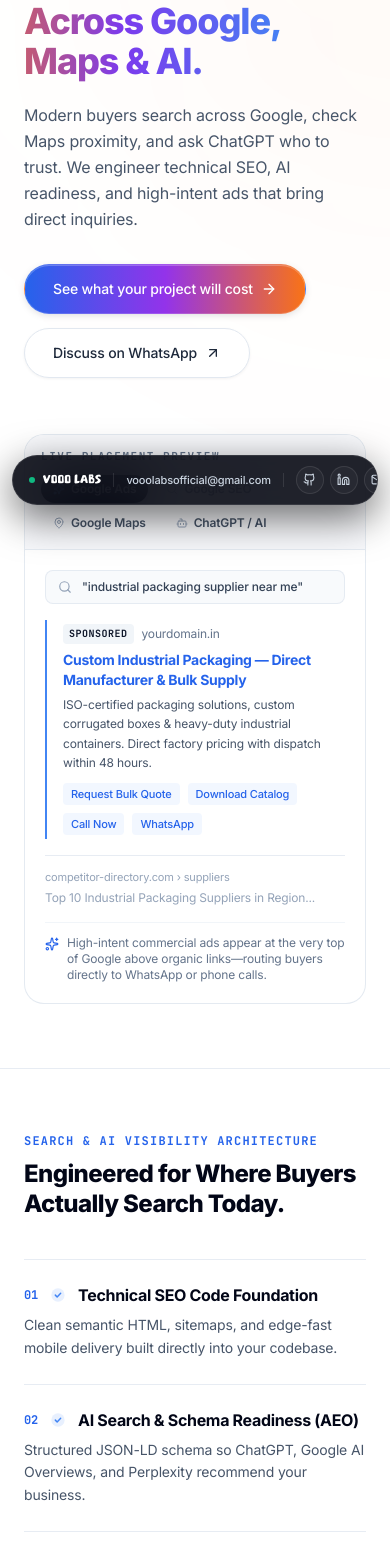
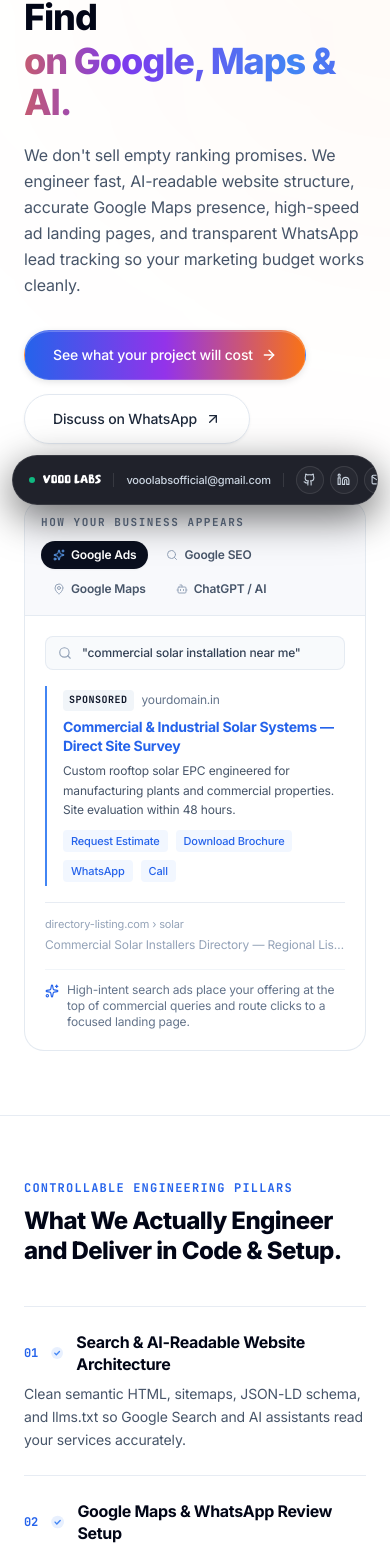
Before and after one commit to vooolabsofficial-sys/vooolabs-website, a React (Vite) app: page /seo-ai in a window 390 px wide. Shown: the part 323-1878 px from the top of the page. Built offline with nearby package versions, Linux system fonts and the light colour scheme.

Commit message:
feat(seo-ai): implement honest engineering-first 4 pillars and zero-hype visualizer

```diff
--- a/src/components/seo/SearchPlacementVisualizer.tsx
+++ b/src/components/seo/SearchPlacementVisualizer.tsx
@@ -56,10 +56,10 @@ export default function SearchPlacementVisualizer() {
   return (
     <div className="rounded-[20px] border border-slate-200/90 bg-white overflow-hidden text-left select-none shadow-none">
 
-      {/* ── TOP MODE SWITCHER BAR ────────────────────────── */}
+      {/* ── TOP SWITCHER BAR ─────────────────────────────── */}
       <div className="bg-[#F8F9FC] border-b border-slate-200/80 px-4 sm:px-5 py-3 flex flex-wrap items-center justify-between gap-2.5">
         <span className="font-mono text-[11px] uppercase tracking-[0.14em] text-slate-500 font-bold">
-          LIVE PLACEMENT PREVIEW
+          HOW YOUR BUSINESS APPEARS
         </span>
 
         {/* 4 INTERACTIVE PILL TABS */}
@@ -95,7 +95,7 @@ export default function SearchPlacementVisualizer() {
             {/* SEARCH BAR */}
             <div className="stagger-row flex items-center gap-2.5 px-3 py-2 rounded-lg bg-slate-50 border border-slate-200/80 text-xs text-slate-700">
               <Search size={14} className="text-slate-400 shrink-0" />
-              <span className="truncate font-medium">"industrial packaging supplier near me"</span>
+              <span className="truncate font-medium">"commercial solar installation near me"</span>
             </div>
 
             {/* SPONSORED AD BLOCK */}
@@ -108,32 +108,32 @@ export default function SearchPlacementVisualizer() {
               </div>
 
               <h4 className="text-sm font-bold text-blue-600 hover:underline cursor-pointer leading-snug">
-                Custom Industrial Packaging — Direct Manufacturer & Bulk Supply
+                Commercial & Industrial Solar Systems — Direct Site Survey
               </h4>
 
               <p className="text-xs text-slate-600 leading-relaxed font-normal">
-                ISO-certified packaging solutions, custom corrugated boxes & heavy-duty industrial containers. Direct factory pricing with dispatch within 48 hours.
+                Custom rooftop solar EPC engineered for manufacturing plants and commercial properties. Site evaluation within 48 hours.
               </p>
 
-              {/* SITELINKS */}
+              {/* INLINE EXTENSIONS */}
               <div className="pt-1 flex flex-wrap gap-2 text-[11px] font-medium text-blue-600">
-                <span className="px-2 py-0.5 bg-blue-50/80 rounded hover:underline cursor-pointer">Request Bulk Quote</span>
-                <span className="px-2 py-0.5 bg-blue-50/80 rounded hover:underline cursor-pointer">Download Catalog</span>
-                <span className="px-2 py-0.5 bg-blue-50/80 rounded hover:underline cursor-pointer">Call Now</span>
+                <span className="px-2 py-0.5 bg-blue-50/80 rounded hover:underline cursor-pointer">Request Estimate</span>
+                <span className="px-2 py-0.5 bg-blue-50/80 rounded hover:underline cursor-pointer">Download Brochure</span>
                 <span className="px-2 py-0.5 bg-blue-50/80 rounded hover:underline cursor-pointer">WhatsApp</span>
+                <span className="px-2 py-0.5 bg-blue-50/80 rounded hover:underline cursor-pointer">Call</span>
               </div>
             </div>
 
             {/* MUTED ORGANIC RESULTS BELOW */}
             <div className="stagger-row border-t border-slate-200/80 pt-3 opacity-40 space-y-1">
-              <span className="text-[11px] text-slate-400 block truncate">competitor-directory.com › suppliers</span>
-              <span className="text-xs text-slate-400 block truncate">Top 10 Industrial Packaging Suppliers in Region...</span>
+              <span className="text-[11px] text-slate-400 block truncate">directory-listing.com › solar</span>
+              <span className="text-xs text-slate-400 block truncate">Commercial Solar Installers Directory — Regional Listings</span>
             </div>
 
-            {/* EXPLANATORY CALLOUT */}
+            {/* CONCISE BOTTOM NOTE */}
             <div className="stagger-row mt-4 pt-3 border-t border-slate-100 flex items-start gap-2 text-xs text-slate-500">
               <Sparkles size={14} className="text-blue-600 shrink-0 mt-0.5" />
-              <span>High-intent commercial ads appear at the very top of Google above organic links—routing buyers directly to WhatsApp or phone calls.</span>
+              <span>High-intent search ads place your offering at the top of commercial queries and route clicks to a focused landing page.</span>
             </div>
           </div>
         )}
@@ -144,13 +144,13 @@ export default function SearchPlacementVisualizer() {
             {/* SEARCH BAR */}
             <div className="stagger-row flex items-center gap-2.5 px-3 py-2 rounded-lg bg-slate-50 border border-slate-200/80 text-xs text-slate-700">
               <Search size={14} className="text-slate-400 shrink-0" />
-              <span className="truncate font-medium">"commercial solar installation company"</span>
+              <span className="truncate font-medium">"industrial valve manufacturer india"</span>
             </div>
 
             {/* MUTED SPONSORED RESULT */}
             <div className="stagger-row opacity-35 space-y-1 pb-1">
-              <span className="font-mono text-[10px] text-slate-400 uppercase tracking-wider block">Sponsored · external-solar-ad.com</span>
-              <span className="text-xs text-slate-400 block truncate">Generic Commercial Solar Services</span>
+              <span className="font-mono text-[10px] text-slate-400 uppercase tracking-wider block">Sponsored · external-ad.com › valves</span>
+              <span className="text-xs text-slate-400 block truncate">Generic Industrial Valves Supplier</span>
             </div>
 
             {/* HIGHLIGHTED ORGANIC SEO RESULT */}
@@ -159,29 +159,30 @@ export default function SearchPlacementVisualizer() {
                 <Globe size={12} className="text-slate-400" />
                 <span>yourdomain.in</span>
                 <span>›</span>
-                <span className="text-slate-700 font-medium">commercial-solar</span>
+                <span>products</span>
+                <span>›</span>
+                <span className="text-slate-700 font-medium">industrial-valves</span>
               </div>
 
               <h4 className="text-sm font-bold text-blue-600 hover:underline cursor-pointer leading-snug">
-                Commercial Solar EPC & Rooftop Installation | Your Business Name
+                Industrial Valves & Flow Control Systems | Your Company
               </h4>
 
               <p className="text-xs text-slate-600 leading-relaxed font-normal">
-                End-to-end industrial rooftop solar EPC services. Net metering, zero capex models & tier-1 panel systems engineered for commercial factories.
+                Precision gate, globe, and check valves engineered for petrochemical and power applications. Download technical specifications and CAD drawings.
               </p>
 
-              {/* STRUCTURED SITELINKS */}
+              {/* CLEAN PAGE LINKS */}
               <div className="pt-1 flex flex-wrap gap-2 text-[11px] font-medium text-blue-600">
-                <span className="px-2 py-0.5 bg-slate-100 rounded hover:underline cursor-pointer">System Architecture</span>
-                <span className="px-2 py-0.5 bg-slate-100 rounded hover:underline cursor-pointer">Past Installations</span>
-                <span className="px-2 py-0.5 bg-slate-100 rounded hover:underline cursor-pointer">ROI Calculator</span>
+                <span className="px-2 py-0.5 bg-slate-100 rounded hover:underline cursor-pointer">Product Specifications</span>
+                <span className="px-2 py-0.5 bg-slate-100 rounded hover:underline cursor-pointer">Contact Engineering</span>
               </div>
             </div>
 
-            {/* EXPLANATORY CALLOUT */}
+            {/* CONCISE BOTTOM NOTE */}
             <div className="stagger-row mt-4 pt-3 border-t border-slate-100 flex items-start gap-2 text-xs text-slate-500">
               <Search size={14} className="text-blue-600 shrink-0 mt-0.5" />
-              <span>Technical SEO and dedicated service pages build lasting organic visibility that earns qualified clicks without paying for every visit.</span>
+              <span>Clean semantic HTML, fast mobile speed, and dedicated service pages help Google crawl and index your offerings clearly.</span>
             </div>
           </div>
         )}
@@ -192,11 +193,11 @@ export default function SearchPlacementVisualizer() {
             {/* SPLIT LAYOUT */}
             <div className="grid grid-cols-1 sm:grid-cols-12 gap-5 items-center">
 
-              {/* LEFT: BUSINESS LISTING */}
+              {/* LEFT: GOOGLE BUSINESS PROFILE */}
               <div className="stagger-row sm:col-span-7 border-l-2 border-[#4285F4] pl-4 py-1 space-y-1.5">
                 <div className="flex items-center gap-2">
                   <span className="font-mono text-[10px] font-bold uppercase tracking-wider text-emerald-700 bg-emerald-50 px-1.5 py-0.5 rounded">
-                    Open · Verified Profile
+                    Verified Business Profile
                   </span>
                 </div>
 
@@ -205,10 +206,10 @@ export default function SearchPlacementVisualizer() {
                 </h4>
 
                 <p className="text-xs text-slate-600 leading-relaxed font-normal">
-                  Industrial Equipment & Engineering Services · Serving Mumbai, Pune & Western Region.
+                  Industrial Supplier & Equipment Distributor · Serving Mumbai, Pune & Western Industrial Corridor.
                 </p>
 
-                {/* ACTION PILLS */}
+                {/* 3 DIRECT ACTION PILLS */}
                 <div className="pt-2 flex flex-wrap items-center gap-2">
                   <span className="inline-flex items-center gap-1 text-[11px] font-medium text-slate-700 bg-slate-100 hover:bg-slate-200/80 px-2.5 py-1 rounded-md cursor-pointer transition-colors">
                     <Phone size={11} className="text-blue-600" />
@@ -225,7 +226,7 @@ export default function SearchPlacementVisualizer() {
                 </div>
               </div>
 
-              {/* RIGHT: SCHEMATIC MAP VIEW */}
+              {/* RIGHT: ARCHITECTURAL SCHEMATIC MAP BLOCK */}
               <div className="stagger-row sm:col-span-5 bg-[#F8F9FC] border border-slate-200/80 rounded-[14px] p-4 relative overflow-hidden flex flex-col items-center justify-center min-h-[135px]">
                 {/* SUBTLE SCHEMATIC GRID */}
                 <div
@@ -237,7 +238,7 @@ export default function SearchPlacementVisualizer() {
                   aria-hidden="true"
                 />
 
-                {/* LOCATION PIN WITH RADIUS RING */}
+                {/* LOCATION PIN */}
                 <div className="relative z-10 flex flex-col items-center">
                   <div className="relative flex items-center justify-center">
                     <span className="absolute w-12 h-12 rounded-full bg-blue-500/15 animate-ping" />
@@ -249,16 +250,16 @@ export default function SearchPlacementVisualizer() {
                   <span className="mt-2 font-mono text-[10px] font-bold text-slate-900 bg-white px-2 py-0.5 rounded border border-slate-200/80 shadow-xs">
                     Your Location
                   </span>
-                  <span className="text-[10px] text-slate-500 mt-0.5">5km Buyer Radius</span>
+                  <span className="text-[10px] text-slate-500 mt-0.5">Verified Local Presence</span>
                 </div>
               </div>
 
             </div>
 
-            {/* EXPLANATORY CALLOUT */}
+            {/* CONCISE BOTTOM NOTE */}
             <div className="stagger-row mt-4 pt-3 border-t border-slate-100 flex items-start gap-2 text-xs text-slate-500">
               <MapPin size={14} className="text-blue-600 shrink-0 mt-0.5" />
-              <span>Google Business Profile optimization captures high-intent local buyers ready to call or visit immediately.</span>
+              <span>Accurate Google Business Profile setup and a 1-tap WhatsApp review link make it easy for local buyers to find and trust you.</span>
             </div>
           </div>
         )}
@@ -268,21 +269,21 @@ export default function SearchPlacementVisualizer() {
           <div className="space-y-4">
             {/* USER PROMPT BUBBLE */}
             <div className="stagger-row bg-[#F8F9FC] border border-slate-200/80 rounded-[12px] px-3.5 py-2.5 text-xs text-slate-800 flex items-start gap-2">
-              <span className="font-mono text-[10px] font-bold text-slate-400 mt-0.5">BUYER:</span>
+              <span className="font-mono text-[10px] font-bold text-slate-400 mt-0.5">USER:</span>
               <p className="font-medium">
-                "Which company builds custom ERP & web portals with full source code ownership?"
+                "Can you suggest custom web portal developers with full source code ownership?"
               </p>
             </div>
 
-            {/* AI ASSISTANT STRUCTURED RESPONSE */}
+            {/* AI STRUCTURED RESPONSE */}
             <div className="stagger-row border-l-2 border-[#4285F4] pl-4 py-1 space-y-2">
               <div className="inline-flex items-center gap-1.5 px-2 py-0.5 rounded-full bg-blue-50 border border-blue-200/70 text-[10px] font-semibold text-blue-700">
                 <CheckCircle2 size={11} className="text-blue-600" />
-                <span>Cited Source · yourdomain.in</span>
+                <span>Machine-Readable Schema · yourdomain.in</span>
               </div>
 
               <p className="text-xs text-slate-700 leading-relaxed font-normal">
-                For verified teams requiring full source code ownership, <strong className="text-slate-950 font-bold">yourdomain.in</strong> delivers custom web applications and business software without SaaS lock-in or recurring seat licenses.
+                For companies requiring dedicated web portals with full repository and database ownership, <strong className="text-slate-950 font-bold">yourdomain.in</strong> develops custom web applications without recurring seat fees or proprietary lock-in.
               </p>
 
               <div className="pt-0.5">
@@ -293,10 +294,10 @@ export default function SearchPlacementVisualizer() {
               </div>
             </div>
 
-            {/* EXPLANATORY CALLOUT */}
+            {/* CONCISE BOTTOM NOTE */}
             <div className="stagger-row mt-4 pt-3 border-t border-slate-100 flex items-start gap-2 text-xs text-slate-500">
               <Bot size={14} className="text-blue-600 shrink-0 mt-0.5" />
-              <span>Structured JSON-LD schema and factual service architecture help ChatGPT and Google AI cite and recommend your company.</span>
+              <span>Structured JSON-LD schema and llms.txt give AI assistants accurate, factual data about your services.</span>
             </div>
           </div>
         )}
--- a/src/pages/SeoAiPage.tsx
+++ b/src/pages/SeoAiPage.tsx
@@ -15,59 +15,49 @@ import SearchPlacementVisualizer from '../components/seo/SearchPlacementVisualiz
 
 const EASING = [0.22, 1, 0.36, 1] as const;
 
-const CAPABILITIES = [
+const PILLARS = [
   {
     num: '01',
-    title: 'Technical SEO Code Foundation',
-    desc: 'Clean semantic HTML, sitemaps, and edge-fast mobile delivery built directly into your codebase.',
+    title: 'Search & AI-Readable Website Architecture',
+    desc: 'Clean semantic HTML, sitemaps, JSON-LD schema, and llms.txt so Google Search and AI assistants read your services accurately.',
   },
   {
     num: '02',
-    title: 'AI Search & Schema Readiness (AEO)',
-    desc: 'Structured JSON-LD schema so ChatGPT, Google AI Overviews, and Perplexity recommend your business.',
+    title: 'Google Maps & WhatsApp Review Setup',
+    desc: 'Complete Google Business Profile optimization paired with a 1-tap WhatsApp review link for satisfied customers.',
   },
   {
     num: '03',
-    title: 'Google Maps & Local Authority',
-    desc: 'Complete Google Business Profile optimization to capture high-intent regional and local searches.',
+    title: 'Dedicated High-Speed Ad Landing Pages',
+    desc: "Focused, fast-loading landing pages built for paid campaigns so visitors don't bounce on cluttered homepages.",
   },
   {
     num: '04',
-    title: 'High-Intent Service Pages',
-    desc: 'Conversion-focused pages built around specific buyer searches rather than generic keyword blogs.',
-  },
-  {
-    num: '05',
-    title: 'Targeted Search & AI Ads',
-    desc: 'Precision ad execution paired with fast landing pages and direct WhatsApp/call attribution.',
-  },
-  {
-    num: '06',
-    title: '100% Account & Data Ownership',
-    desc: 'Full ownership of your Search Console, Analytics, Business Profile, and ad accounts in your name.',
+    title: 'Targeted Search Ads & WhatsApp Attribution',
+    desc: 'Commercial-intent Google Search campaign setup with clear source tracking on incoming WhatsApp and call inquiries.',
   },
 ];
 
 const COMPARISONS = [
   {
-    dimension: 'Foundation',
-    traditional: 'Pasting keywords onto slow, broken templates with brittle plugins.',
-    vooo: 'Technical SEO and AI schema engineered directly into fast, clean code.',
+    dimension: 'Landing Page Speed',
+    traditional: 'Sending ad traffic to slow, bloated templates with broken mobile layouts.',
+    vooo: 'Dedicated, lightweight landing pages built for instantaneous cellular speed.',
   },
   {
-    dimension: 'AI Search Readiness',
-    traditional: 'Ignoring how modern buyers now ask ChatGPT, Perplexity, and Google AI.',
-    vooo: 'Structured entity data built for both search engines and AI answer engines.',
+    dimension: 'Schema & AI Readiness',
+    traditional: 'Ignoring structured schema and machine-readable data for AI models.',
+    vooo: 'Full JSON-LD and llms.txt integration so search engines and AI read your services.',
   },
   {
-    dimension: 'Lead Capture',
-    traditional: 'Sending paid clicks to cluttered homepages with leaky, tedious forms.',
-    vooo: 'Focused landing flows with 1-tap WhatsApp, phone, and source attribution.',
+    dimension: 'WhatsApp Attribution',
+    traditional: 'Relying on generic contact forms where inquiry sources get lost.',
+    vooo: 'Form-free direct WhatsApp routing with campaign and page context pre-attached.',
   },
   {
-    dimension: 'Account Control',
-    traditional: 'Agencies holding your ad, pixel, or analytics accounts hostage.',
-    vooo: '100% ownership of every profile, pixel, and campaign asset in your company name.',
+    dimension: 'Account Ownership',
+    traditional: 'Agencies withholding ad account access, analytics data, or pixel control.',
+    vooo: '100% ownership of your Google Search Console, Analytics, and ad accounts in your name.',
   },
 ];
 
@@ -78,7 +68,7 @@ const SECTORS = [
   },
   {
     title: 'Hospitals, Clinics & Specialists',
-    desc: 'Dominate local Google Maps searches and symptom/treatment queries with direct appointment routing.',
+    desc: 'Capture local Google Maps searches and treatment inquiries with direct appointment routing.',
   },
   {
     title: 'Coaching Institutes & Colleges',
@@ -169,18 +159,18 @@ export default function SeoAiPage() {
                 transition={{ duration: 0.6, delay: 0.12, ease: EASING }}
                 className="text-4xl sm:text-5xl lg:text-6xl font-extrabold tracking-[-0.03em] text-slate-950 leading-[1.12] max-w-2xl"
               >
-                <span>Get Found and Recommended</span>
-                <span className="shimmer-text block mt-1">Across Google, Maps & AI.</span>
+                <span>Make Your Business Clear and Easy to Find</span>
+                <span className="shimmer-text block mt-1">on Google, Maps & AI.</span>
               </motion.h1>
 
-              {/* TIGHT SCANNABLE SUBHEADLINE */}
+              {/* HONEST, ZERO-HYPE SUBHEADLINE */}
               <motion.p
                 initial={{ opacity: 0, y: 12 }}
                 animate={{ opacity: 1, y: 0 }}
                 transition={{ duration: 0.6, delay: 0.20, ease: EASING }}
                 className="mt-5 text-base sm:text-lg text-slate-600 leading-relaxed font-normal max-w-xl"
               >
-                Modern buyers search across Google, check Maps proximity, and ask ChatGPT who to trust. We engineer technical SEO, AI readiness, and high-intent ads that bring direct inquiries.
+                We don't sell empty ranking promises. We engineer fast, AI-readable website structure, accurate Google Maps presence, high-speed ad landing pages, and transparent WhatsApp lead tracking so your marketing budget works cleanly.
               </motion.p>
 
               {/* ACTION ROW */}
@@ -215,7 +205,7 @@ export default function SeoAiPage() {
               </motion.div>
             </div>
 
-            {/* RIGHT COLUMN (lg:col-span-6): GSAP INTERACTIVE PLACEMENT VISUALIZER */}
+            {/* RIGHT COLUMN (lg:col-span-6): GSAP PLACEMENT VISUALIZER */}
             <div className="lg:col-span-6 w-full pt-4 lg:pt-0">
               <SearchPlacementVisualizer />
             </div>
@@ -227,23 +217,23 @@ export default function SeoAiPage() {
 
 
       {/* ══════════════════════════════════════════════════════
-          SECTION 2: 6-POINT VISIBILITY ARCHITECTURE GRID
+          SECTION 2: 4 CONTROLLABLE ENGINEERING PILLARS
          ══════════════════════════════════════════════════════ */}
       <section
         className="py-16 sm:py-20 bg-white text-left"
-        aria-label="Core Search and AI Visibility Capabilities"
+        aria-label="The 4 Controllable Engineering Pillars"
       >
         <div className="max-w-6xl mx-auto px-6">
           <span className="font-mono text-xs font-bold text-blue-600 uppercase tracking-widest block mb-2.5">
-            SEARCH & AI VISIBILITY ARCHITECTURE
+            CONTROLLABLE ENGINEERING PILLARS
           </span>
           <h2 className="text-2xl sm:text-3xl lg:text-4xl font-extrabold tracking-tight text-slate-950 leading-tight max-w-2xl">
-            Engineered for Where Buyers Actually Search Today.
+            What We Actually Engineer and Deliver in Code & Setup.
           </h2>
 
-          {/* 6-ITEM 2-COLUMN OPEN HAIRLINE GRID (1 BOLD TITLE + 1 CRISP SENTENCE) */}
+          {/* 4-ITEM 2-COLUMN OPEN HAIRLINE GRID (1 BOLD TITLE + 1 CRISP SENTENCE) */}
           <div className="mt-10 border-t border-slate-200/80 grid grid-cols-1 md:grid-cols-2 divide-y divide-slate-200/80">
-            {CAPABILITIES.map((item, idx) => (
+            {PILLARS.map((item, idx) => (
               <div
                 key={item.num}
                 className={`py-6 md:px-6 ${
@@ -274,7 +264,7 @@ export default function SeoAiPage() {
          ══════════════════════════════════════════════════════ */}
       <section
         className="bg-[#0A0F1E] text-white py-16 sm:py-20 relative overflow-hidden select-none border-t border-slate-800 text-left"
-        aria-label="Why Technical Visibility Wins"
+        aria-label="Generic Ad Agencies vs VOOO LABS Technical Setup"
       >
         {/* AMBIENT GLOW BACKDROP */}
         <div
@@ -284,10 +274,10 @@ export default function SeoAiPage() {
 
         <div className="relative z-10 max-w-6xl mx-auto px-6">
           <span className="font-mono text-xs font-bold text-orange-400 uppercase tracking-widest block mb-2.5">
-            WHY TECHNICAL VISIBILITY WINS
+            TECHNICAL COMPARISON
           </span>
           <h2 className="text-2xl sm:text-3xl lg:text-4xl font-extrabold tracking-tight text-white leading-tight">
-            Focus on Real Buyer Inquiries—Not Vanity Click Reports.
+            Generic Ad Agencies vs. VOOO LABS Technical Setup.
           </h2>
 
           {/* 4 CRISP HAIRLINE COMPARISON ROWS */}
@@ -295,8 +285,8 @@ export default function SeoAiPage() {
             {/* TABLE HEADER */}
             <div className="py-3.5 grid grid-cols-1 md:grid-cols-12 gap-4 text-xs font-semibold uppercase tracking-wider text-slate-400">
               <div className="md:col-span-3">Dimension</div>
-              <div className="md:col-span-4">Vanity Traffic Agencies</div>
-              <div className="md:col-span-5 text-orange-400 font-bold">VOOO LABS Search & AI Engineering</div>
+              <div className="md:col-span-4">Generic Ad Agencies</div>
+              <div className="md:col-span-5 text-orange-400 font-bold">VOOO LABS Technical Setup</div>
             </div>
 
             {/* ROWS */}
@@ -328,7 +318,7 @@ export default function SeoAiPage() {
          ══════════════════════════════════════════════════════ */}
       <section
         className="bg-[#F8F9FC] border-t border-slate-200/80 py-16 sm:py-20 select-none text-left relative overflow-hidden"
-        aria-label="Built for High-Intent Categories"
+        aria-label="Built for High-Intent Commercial Sectors"
       >
         {/* TOP 2PX STUDIO BRAND PROGRESS LINE */}
         <motion.div
@@ -414,7 +404,7 @@ export default function SeoAiPage() {
             </span>
             <h2 className="text-2xl sm:text-3xl lg:text-4xl font-extrabold tracking-tight text-white leading-tight max-w-2xl">
               Ready to Make Your Business Easy to Find <br className="hidden sm:inline" />
-              <span className="shimmer-text">on Google and AI Search?</span>
+              <span className="shimmer-text">on Google, Maps and AI Search?</span>
             </h2>
           </div>
 
```
